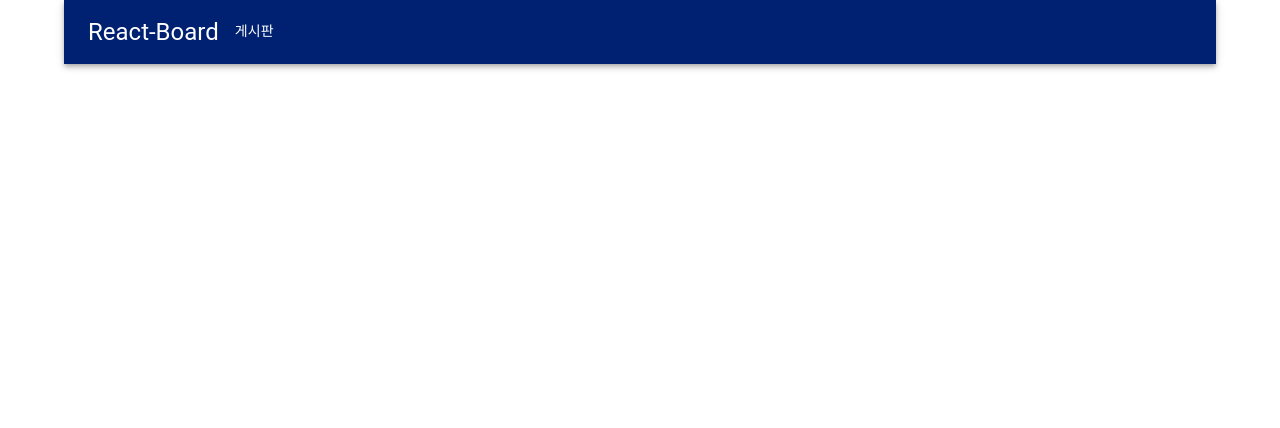
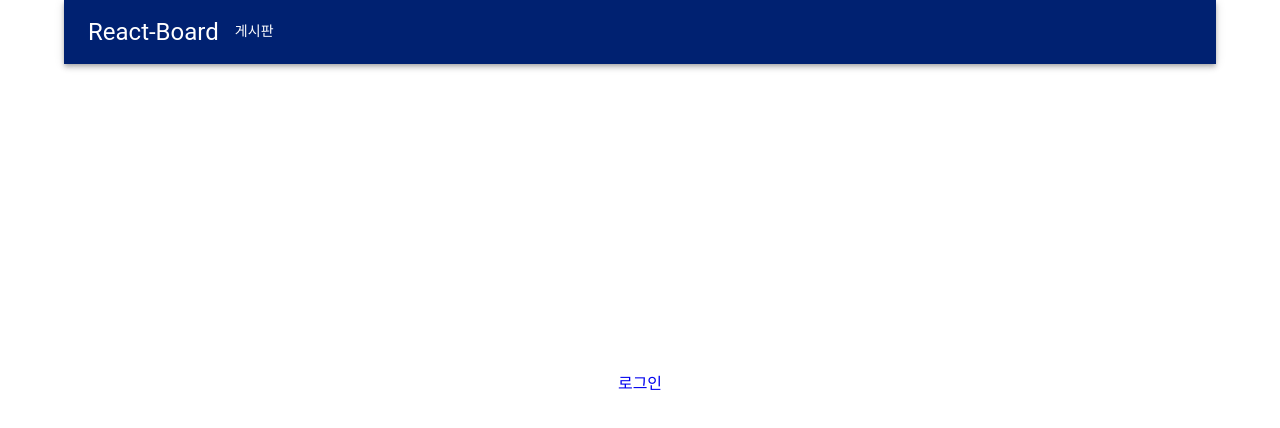
Before and after one commit to BestDevelopersIsHere/Board-Frontend, a React (Create React App) app: page /login in a window 1280 px wide. Before the commit this address had no page. Shown: the top 428 px of the page. Built offline with nearby package versions, Linux system fonts and the light colour scheme.

Commit message:
Login 화면 추가

```diff
--- a/src/App.tsx
+++ b/src/App.tsx
@@ -10,6 +10,7 @@ import BoardCreate from './page/Board/BoardCreate';
 import BoardDetail from './page/Board/BoardDetail';
 import BoardUpdate from './page/Board/BoardUpdate';
 import OAuth2RedirectHandler from './page/Login/Redirect';
+import Login from './page/Login/Home/Login';
 
 function App() {
   const theme = createTheme();
@@ -22,6 +23,7 @@ function App() {
           <Grid container justifyContent={'center'}>
             <Routes>
               <Route path={'/'} element={<Home />} />
+              <Route path={'/login'} element={<Login />} />
               <Route path={'/board'} element={<Board />} />
               <Route path={'/board/create'} element={<BoardCreate />} />
               <Route path={'/board/:id'} element={<BoardDetail />} />
--- /dev/null
+++ b/src/page/Login/Home/Login.tsx
@@ -0,0 +1,14 @@
+import React from 'react';
+import { Grid } from '@mui/material';
+
+const Login = () => {
+  return (
+    <Grid container alignItems={'center'} justifyContent={'center'} sx={{ minHeight: '80vh' }}>
+      <Grid item>
+        <a href={'http://localhost:8080/oauth2/authorize/google'}>로그인</a>
+      </Grid>
+    </Grid>
+  );
+};
+
+export default Login;
--- a/src/page/Login/Redirect/index.tsx
+++ b/src/page/Login/Redirect/index.tsx
@@ -23,7 +23,7 @@ const OAuth2RedirectHandler = () => {
       //   localStorage.setItem(REFRESH_NAME, refresh);
 
       console.log(token);
-      navigate('/');
+      // navigate('/');
     } else {
       console.log(error);
     }
```
